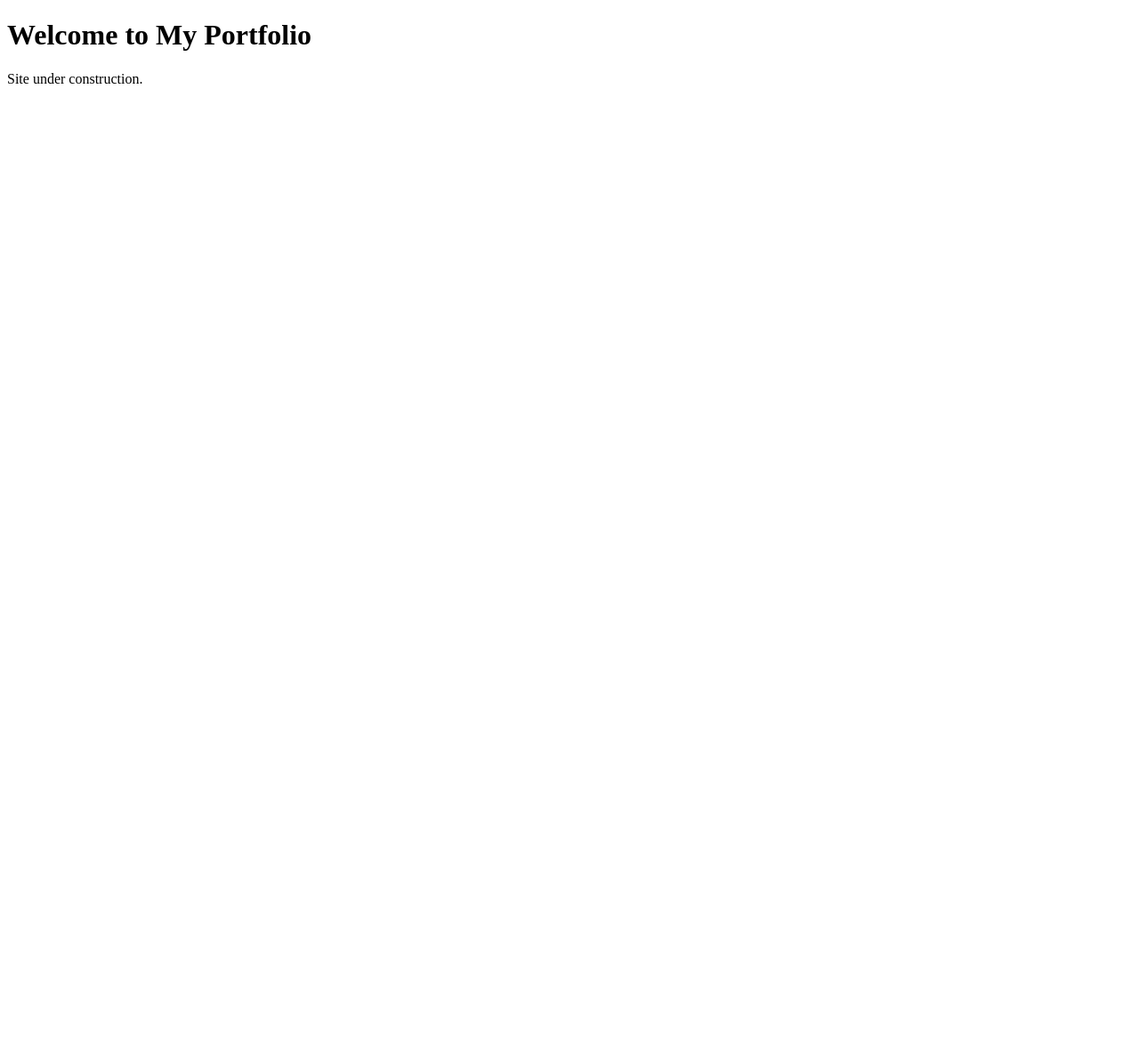
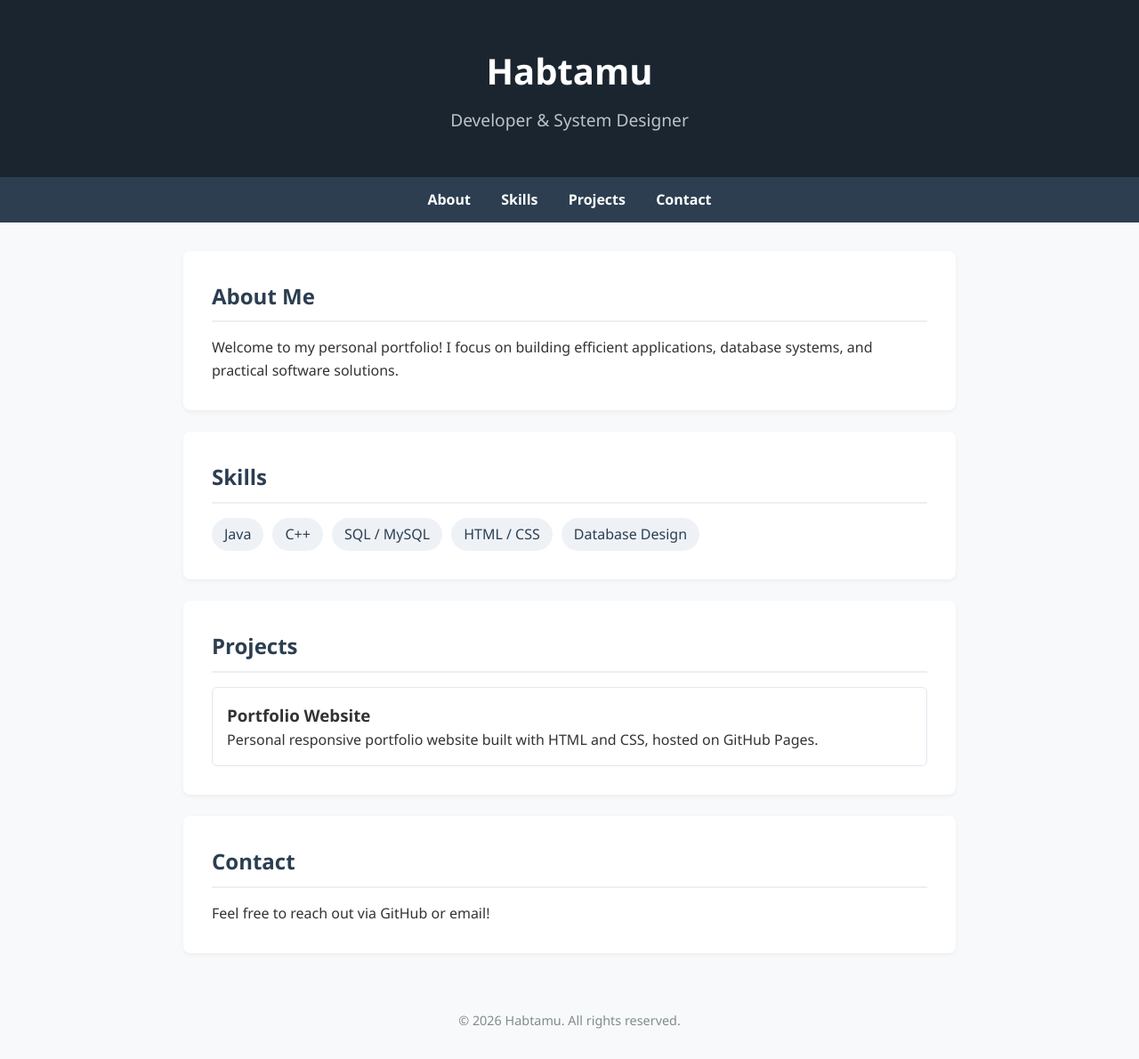
Before and after one commit to habtie16/HabtamuPortfolio, a plain HTML site: page index.html in a window 1280 px wide. Shown: the whole page at 89% size. Before the commit the page ends 800 px from the top, so only its background shows below. Drawn offline with Linux system fonts and the light colour scheme.

Commit message:
Update index.html

```diff
--- a/index.html
+++ b/index.html
@@ -1,10 +1,142 @@
 <!DOCTYPE html>
-<html>
+<html lang="en">
 <head>
-    <title>My Portfolio</title>
+    <meta charset="UTF-8">
+    <meta name="viewport" content="width=device-width, initial-scale=1.0">
+    <title>Habtamu | Personal Portfolio</title>
+    <style>
+        * {
+            box-sizing: border-box;
+            margin: 0;
+            padding: 0;
+            font-family: 'Segoe UI', Tahoma, Geneva, Verdana, sans-serif;
+        }
+        body {
+            background-color: #f8f9fa;
+            color: #333;
+            line-height: 1.6;
+        }
+        header {
+            background-color: #1a252f;
+            color: #fff;
+            padding: 3rem 1rem;
+            text-align: center;
+        }
+        header h1 {
+            font-size: 2.5rem;
+            margin-bottom: 0.5rem;
+        }
+        header p {
+            font-size: 1.2rem;
+            color: #bdc3c7;
+        }
+        nav {
+            background: #2c3e50;
+            text-align: center;
+            padding: 0.8rem;
+        }
+        nav a {
+            color: #fff;
+            margin: 0 15px;
+            text-decoration: none;
+            font-weight: 600;
+        }
+        nav a:hover {
+            color: #3498db;
+        }
+        .container {
+            max-width: 900px;
+            margin: 2rem auto;
+            padding: 0 1rem;
+        }
+        section {
+            background: #fff;
+            padding: 2rem;
+            margin-bottom: 1.5rem;
+            border-radius: 8px;
+            box-shadow: 0 2px 5px rgba(0,0,0,0.05);
+        }
+        h2 {
+            color: #2c3e50;
+            margin-bottom: 1rem;
+            border-bottom: 2px solid #ecf0f1;
+            padding-bottom: 0.5rem;
+        }
+        .skills-list {
+            display: flex;
+            flex-wrap: wrap;
+            gap: 10px;
+            list-style: none;
+        }
+        .skills-list li {
+            background: #eef2f7;
+            color: #2c3e50;
+            padding: 6px 14px;
+            border-radius: 20px;
+            font-weight: 500;
+        }
+        .project-card {
+            border: 1px solid #e2e8f0;
+            padding: 1rem;
+            border-radius: 6px;
+            margin-top: 1rem;
+        }
+        footer {
+            text-align: center;
+            padding: 2rem;
+            color: #7f8c8d;
+            font-size: 0.9rem;
+        }
+    </style>
 </head>
 <body>
-    <h1>Welcome to My Portfolio</h1>
-    <p>Site under construction.</p>
+
+    <header>
+        <h1>Habtamu</h1>
+        <p>Developer & System Designer</p>
+    </header>
+
+    <nav>
+        <a href="#about">About</a>
+        <a href="#skills">Skills</a>
+        <a href="#projects">Projects</a>
+        <a href="#contact">Contact</a>
+    </nav>
+
+    <div class="container">
+        <section id="about">
+            <h2>About Me</h2>
+            <p>Welcome to my personal portfolio! I focus on building efficient applications, database systems, and practical software solutions.</p>
+        </section>
+
+        <section id="skills">
+            <h2>Skills</h2>
+            <ul class="skills-list">
+                <li>Java</li>
+                <li>C++</li>
+                <li>SQL / MySQL</li>
+                <li>HTML / CSS</li>
+                <li>Database Design</li>
+            </ul>
+        </section>
+
+        <section id="projects">
+            <h2>Projects</h2>
+            <div class="project-card">
+                <h3>Portfolio Website</h3>
+                <p>Personal responsive portfolio website built with HTML and CSS, hosted on GitHub Pages.</p>
+            </div>
+        </section>
+
+        <section id="contact">
+            <h2>Contact</h2>
+            <p>Feel free to reach out via GitHub or email!</p>
+        </section>
+    </div>
+
+    <footer>
+        <p>&copy; 2026 Habtamu. All rights reserved.</p>
+    </footer>
+
 </body>
 </html>
```
